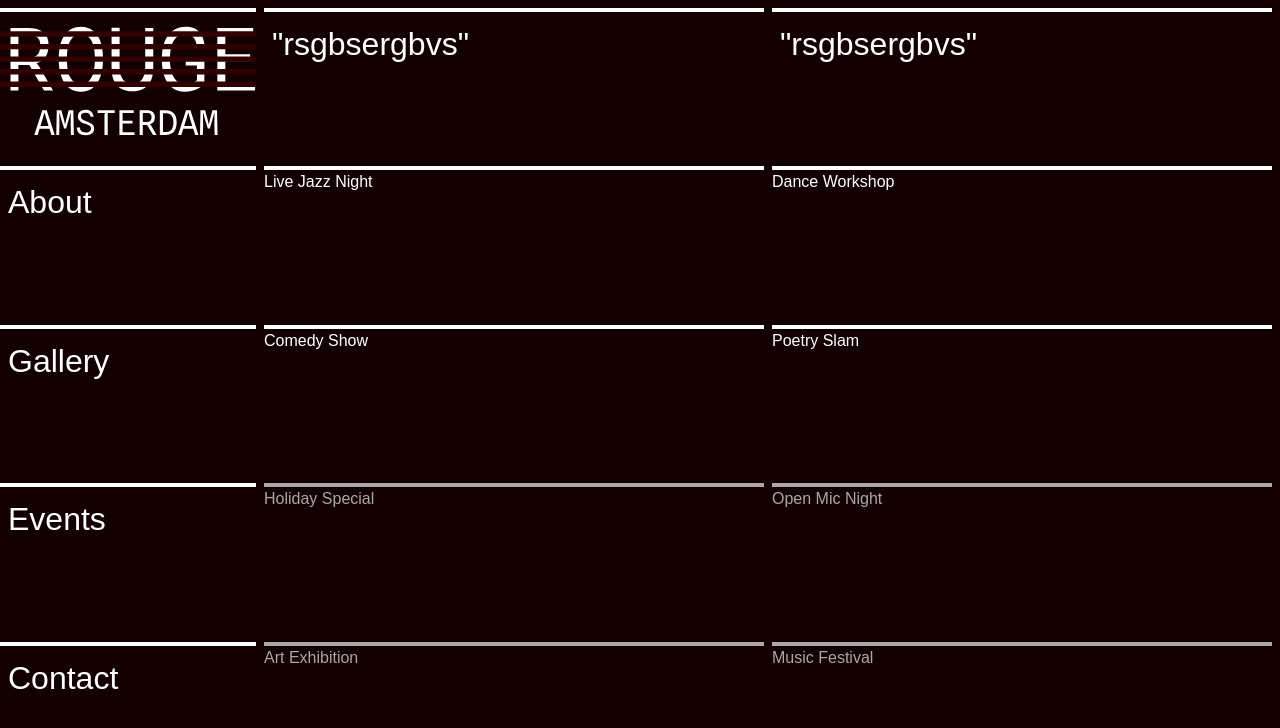
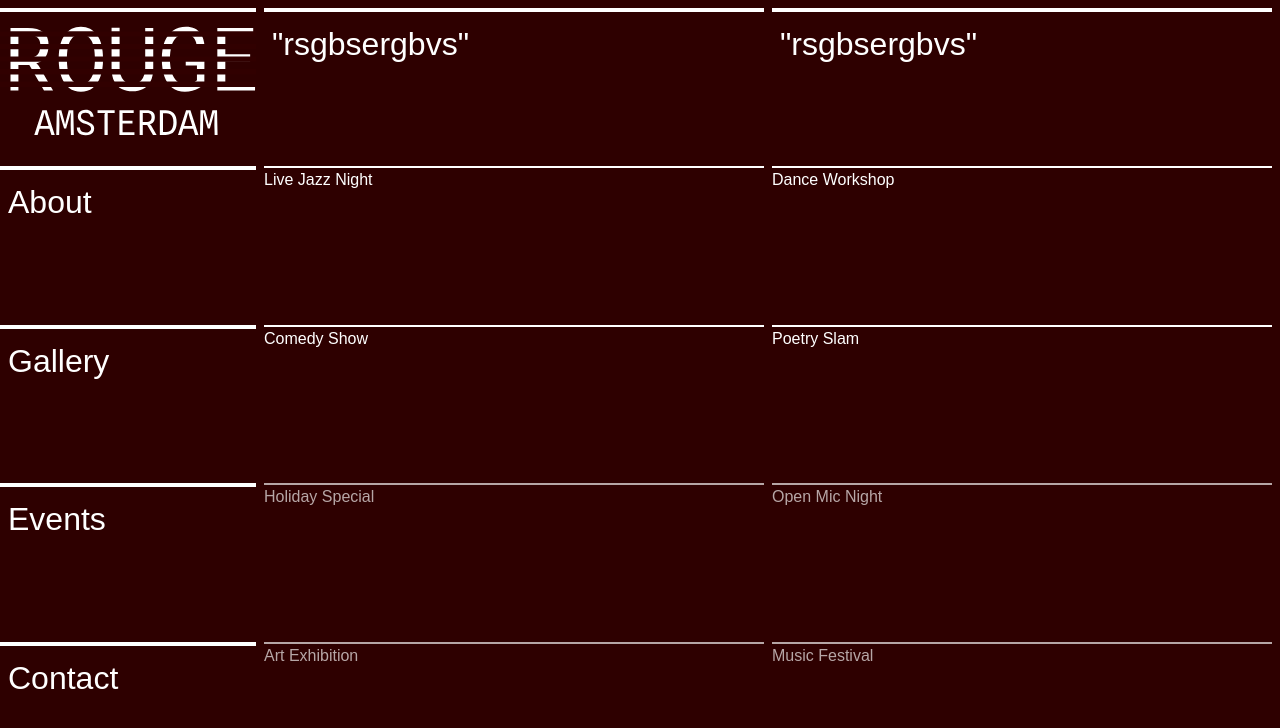
Before and after one commit to daedstudios/RougeAmsterdam, a Next.js app: page /events in a window 1280 px wide. Shown: the top 728 px of the page. Built offline with nearby package versions, Linux system fonts and the light colour scheme; a web font is replaced by a local one.

Commit message:
changed bg color and borderheight

```diff
--- a/app/about/page.jsx
+++ b/app/about/page.jsx
@@ -3,7 +3,7 @@ import Image from "next/image";
 export default function About() {
   return (
     <>
-      <div className="col-span-1 border-t-4 border-[#fff]  row-span-2 lg:row-span-6">
+      <div className="col-span-1 border-t-2 border-[#fff]  row-span-2 lg:row-span-6">
         where raw energy meets hypnotic beats. A haven for techno lovers, ROUGE
         is more than just a club; it's an immersive experience of deep bass,
         pulsating lights, and an electrifying atmosphere. Rooted in the
@@ -11,7 +11,7 @@ export default function About() {
         boundary-pushing artists, and a crowd that lives for the rhythm. Step
         inside, lose yourself, and let the night take over.
       </div>
-      <div className="relative col-span-1 border-t-4 border-[#fff] row-span-3 lg:row-span-6">
+      <div className="relative col-span-1 border-t-2 border-[#fff] row-span-3 lg:row-span-6">
         <Image
           src="/images/home.png"
           alt="club"
@@ -20,7 +20,7 @@ export default function About() {
           className="w-full h-full"
         />
       </div>
-      <div className="col-span-1 lg:col-span-2 border-t-4 border-[#fff] row-span-2">
+      <div className="col-span-1 lg:col-span-2 border-t-2 border-[#fff] row-span-2">
         We have zero tolerance for discrimination, harassment, or any form of
         disrespect. No sexism, no racism, no homophobia—no exceptions. Consent
         and respect are non-negotiable.
--- a/app/events/page.jsx
+++ b/app/events/page.jsx
@@ -19,7 +19,7 @@ export default function About() {
     <>
       {currentEvents.map((i, index) => (
         <div
-          className="col-span-1 row-span-1 lg:row-span-2 border-t-4 border-[#fff]"
+          className="col-span-1 row-span-1 lg:row-span-2 border-t-2 border-[#fff]"
           key={i + 6}
         >
           {i.text}
@@ -27,7 +27,7 @@ export default function About() {
       ))}
       {previousEvents.map((i, index) => (
         <div
-          className="col-span-1 row-span-1 lg:row-span-2 opacity-65 border-t-4 border-[#fff]"
+          className="col-span-1 row-span-1 lg:row-span-2 opacity-65 border-t-2 border-[#fff]"
           key={i}
         >
           {i.text}
--- a/app/globals.css
+++ b/app/globals.css
@@ -6,7 +6,7 @@
 
 :root {
   --font-spline-mono: "Spline Sans Mono", monospace;
-   --background: #130000;
+   --background: #2e0000;
    --foreground: #ffffff;
 }
 
@@ -18,7 +18,7 @@ body {
   :root {
     /* --background: #ffffff;
     --foreground: #130000; */
-     --background: #130000;
+     --background: #2e0000;
    --foreground: #ffffff;
   }
 }
```
